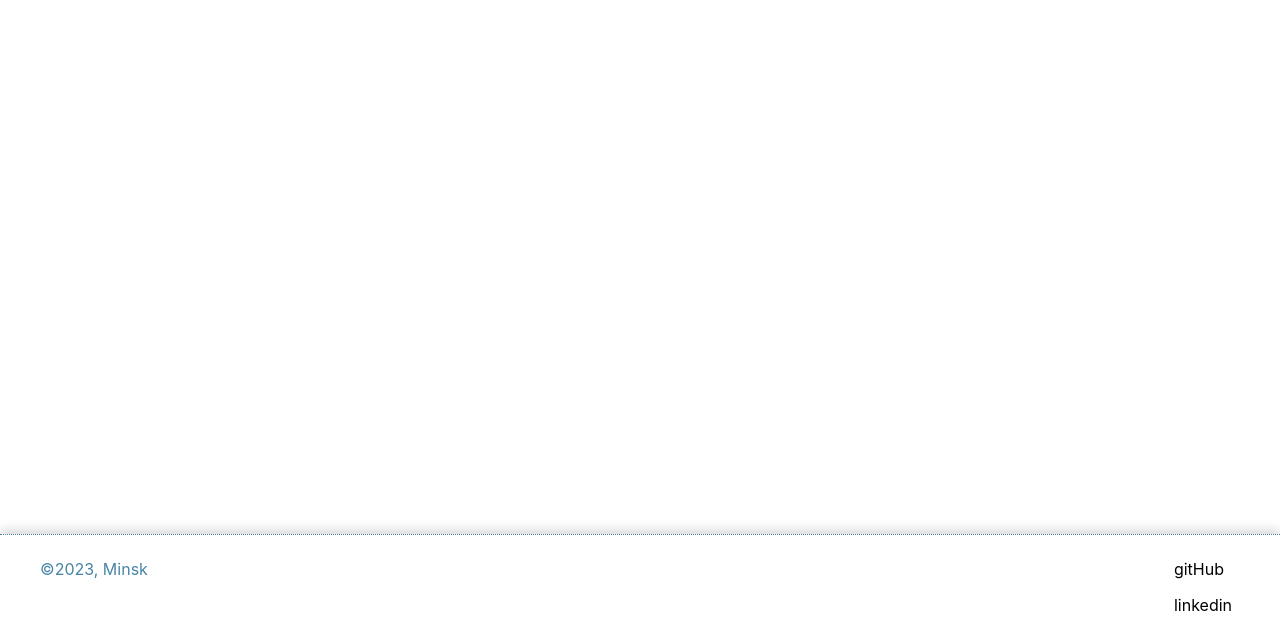
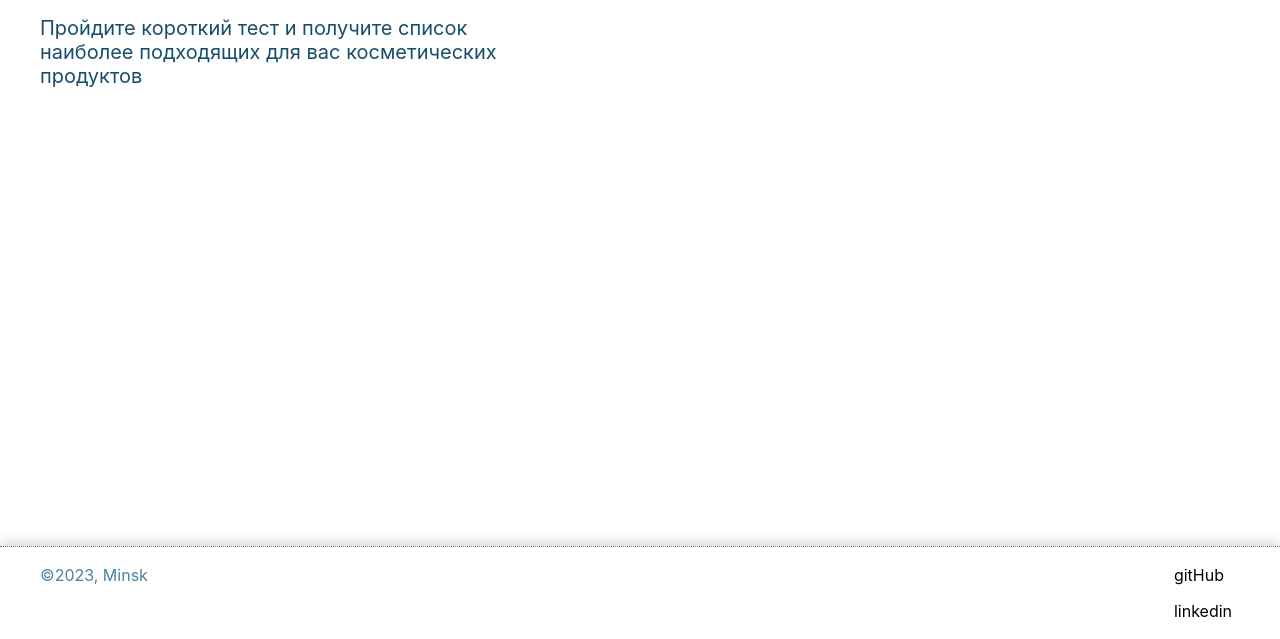
Before and after one commit to MaryAnzh/Quiz-beauty_Test-task, a website built with webpack: page index.html in a window 1280 px wide. Shown: the part 161-800 px from the top of the page. Built offline with nearby package versions, Linux system fonts and the light colour scheme.

Commit message:
feat: add quiz titles

```diff
--- a/index.html
+++ b/index.html
@@ -3,7 +3,7 @@
     <head>
         <meta name="viewport" content="width=device-width, initial-scale=1">
         <meta charset="utf-8" />
-        <title>Audio Player</title>
+        <title>Quiz Buaty for Qmediar</title>
     </head>
     <body>
     </body>
--- a/src/app/app.scss
+++ b/src/app/app.scss
@@ -1 +1,2 @@
 @import './components/components.scss';
+@import './pages/quiz/quiz.scss';
--- a/src/app/app.ts
+++ b/src/app/app.ts
@@ -1,17 +1,26 @@
 import { Control } from '../utile/control';
 import { Header } from './components/header/header';
 import { Footer } from './components/footer/footer';
+import { Quiz } from './pages/quiz/quiz';
+import { Round } from './components/round/round';
 
 export class App extends Control {
     private header: Header;
     private main: Control;
     private footer: Footer;
+    private quiz: Quiz;
+
 
     constructor(parent: HTMLElement) {
         super(parent, 'div', 'wrapper');
         this.header = new Header(this.node);
-        this.main = new Control(this.node, 'main', 'main', 'main work');
+        this.main = new Control(this.node, 'main', 'main');
         this.footer = new Footer(this.node);
+        this.startGame();
+    }
+
+    startGame = () => {
+        this.quiz = new Quiz(this.main.node);
     }
 
     destroy(): void {
--- a/src/app/components/components.scss
+++ b/src/app/components/components.scss
@@ -1,2 +1,3 @@
 @import './header//header.scss';
 @import './footer/footer.scss';
+@import './round/round.scss';
--- a/src/app/components/footer/footer.ts
+++ b/src/app/components/footer/footer.ts
@@ -27,7 +27,7 @@ export class Footer extends Control {
     constructor(parent: HTMLElement) {
         super(parent, 'footer', 'footer');
         this.wrap = new Control(this.node, 'div', 'footer__wrap');
-        this.copyWrite = new Control(this.wrap.node, 'p', 'footer__wrap__copyWrite', '©2023, Minsk');
+        this.copyWrite = new Control(this.wrap.node, 'p', 'footer__wrap__copywrite', '©2023, Minsk');
         this.myLinks = new Control(this.wrap.node, 'ul', 'footer__wrap__links');
         this.linkItems.forEach(({ name, url, icon }) => {
             const link = new Control(this.myLinks.node, 'li', 'footer__wrap__links__item');
--- a/src/app/components/header/header.scss
+++ b/src/app/components/header/header.scss
@@ -13,7 +13,7 @@
         line-height: normal;
 
         &__title {
-            font-size: 2.5rem;
+            font-size: 2.25rem;
             font-style: normal;
             font-weight: 700;
         }
--- /dev/null
+++ b/src/app/components/round/round.ts
@@ -0,0 +1,7 @@
+import { Control } from '../../../utile/control';
+
+export class Round extends Control {
+    constructor(parent: HTMLElement) {
+        super(parent, 'section', 'round', 'round work');
+    }
+}
--- /dev/null
+++ b/src/app/pages/quiz/quiz.const.ts
@@ -0,0 +1,4 @@
+export const quizConst = {
+    title: 'Онлайн-подбор средств для лица',
+    description: 'Пройдите короткий тест и получите список наиболее подходящих для вас косметических продуктов'
+}
--- /dev/null
+++ b/src/app/pages/quiz/quiz.scss
@@ -0,0 +1,20 @@
+.quiz {
+    width: 100%;
+    max-width: $appSize;
+    font-family: Inter;
+    font-style: normal;
+    line-height: normal;
+
+    &__title {
+        padding-bottom: 2rem;
+        font-size: 2.5rem;
+        font-weight: 700;
+    }
+
+    &__description {
+        width: 32rem;
+        font-size: 1.25rem;
+        font-weight: 400;
+        color: $mainColorDark;
+    }
+}
--- /dev/null
+++ b/src/app/pages/quiz/quiz.ts
@@ -0,0 +1,13 @@
+import { Control } from '../../../utile/control';
+import { quizConst } from './quiz.const';
+
+export class Quiz extends Control {
+    private title: Control;
+    private description: Control;
+
+    constructor(parent: HTMLElement) {
+        super(parent, 'section', 'quiz');
+        this.title = new Control(this.node, 'h2', 'quiz__title', quizConst.title);
+        this.description = new Control(this.node, 'p', 'quiz__description', quizConst.description);
+    }
+}
--- a/src/assets/style/global.scss
+++ b/src/assets/style/global.scss
@@ -18,7 +18,7 @@ body {
 
 .main {
     width: 100%;
-    padding: 1rem;
+    padding: 2rem 1rem;
     display: flex;
     justify-content: center;
     flex: 1 0 auto
@@ -27,7 +27,7 @@ body {
 .header,
 .footer {
     width: 100%;
-    padding: 1rem;
+    padding: 0.625rem;
     display: flex;
     justify-content: center;
     align-items: center;
```
Also changed, not shown: src/data/quiz.data.ts (added, +7 -0 lines), src/app/components/round/round.scss (added).
